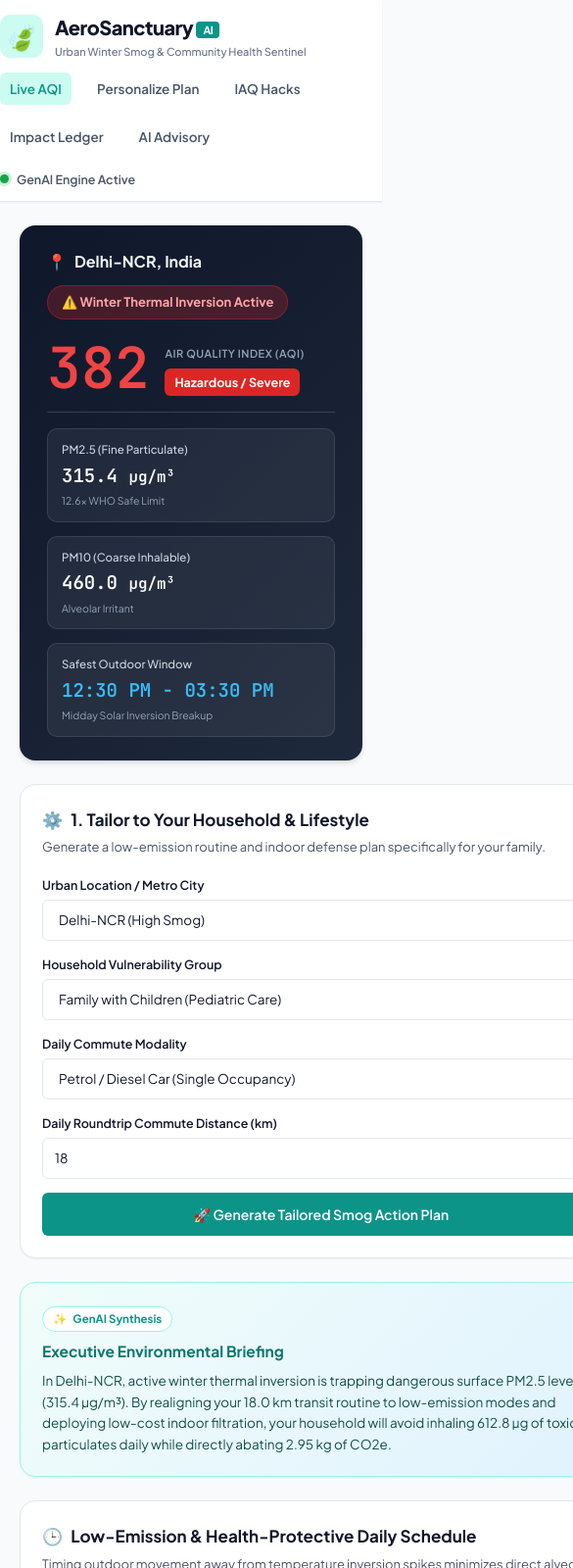
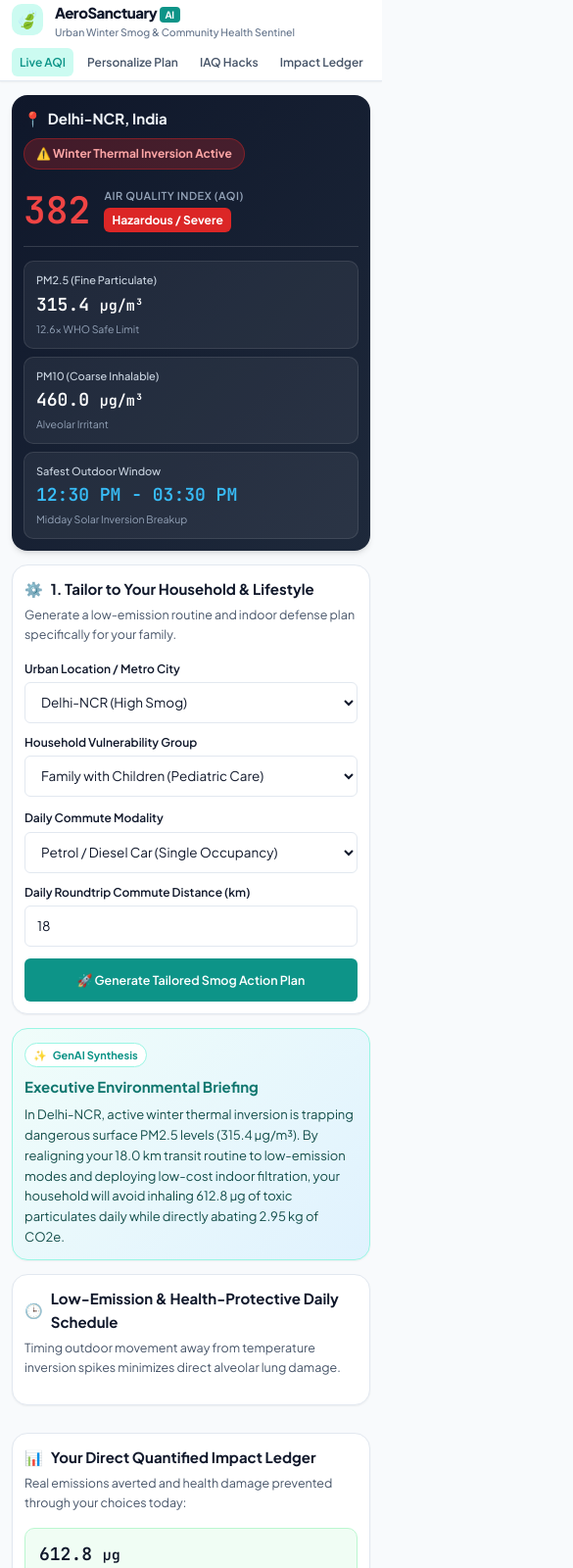
Before and after one commit to satanic47/aerosanctuary-ai, a plain HTML site: page index.html in a window 390 px wide. Shown: the top 1600 px of the page at 98% size, 585 px wide, since content can reach past the window. Drawn offline with Linux system fonts and the light colour scheme; no server answers.

Commit message:
fix(ui): enforce strict single-column mobile flex layout with zero horizontal overflow

```diff
--- a/css/style.css
+++ b/css/style.css
@@ -1,4 +1,4 @@
-/* AeroSanctuary AI - Clean, Accessible, Responsive (Mobile to 4K) Stylesheet */
+/* AeroSanctuary AI - Fully Responsive (Mobile 320px to 4K Ultrawide) & Accessible Stylesheet */
 :root {
   --primary: #0d9488;
   --primary-hover: #0f766e;
@@ -26,16 +26,20 @@
   --radius-lg: 16px;
 }
 
-/* Base & Accessibility */
-* {
+/* Universal Box Sizing & Overflow Protection */
+*, *::before, *::after {
   box-sizing: border-box;
   margin: 0;
   padding: 0;
+  max-width: 100%;
 }
 
 html {
   font-size: 16px;
   scroll-behavior: smooth;
+  width: 100%;
+  max-width: 100vw;
+  overflow-x: hidden;
 }
 
 body {
@@ -47,6 +51,9 @@ body {
   min-height: 100vh;
   display: flex;
   flex-direction: column;
+  width: 100%;
+  max-width: 100vw;
+  overflow-x: hidden;
 }
 
 /* Accessible Skip Link */
@@ -89,7 +96,7 @@ body {
   width: 100%;
   max-width: 1280px;
   margin: 0 auto;
-  padding: 0 20px;
+  padding: 0 16px;
 }
 
 /* Site Header */
@@ -100,6 +107,7 @@ body {
   top: 0;
   z-index: 100;
   box-shadow: var(--shadow-sm);
+  width: 100%;
 }
 .header-inner {
   display: flex;
@@ -109,34 +117,42 @@ body {
   padding: 10px 0;
   flex-wrap: wrap;
   gap: 12px;
+  width: 100%;
 }
 .brand {
   display: flex;
   align-items: center;
   gap: 12px;
+  min-width: 0;
+  max-width: 100%;
 }
 .brand-logo {
-  font-size: 26px;
+  font-size: 24px;
   background: var(--primary-light);
-  width: 44px;
-  height: 44px;
+  width: 40px;
+  height: 40px;
   display: flex;
   align-items: center;
   justify-content: center;
   border-radius: var(--radius-md);
   flex-shrink: 0;
 }
+.brand-text {
+  min-width: 0;
+  flex: 1;
+}
 .brand-title {
-  font-size: 20px;
+  font-size: 18px;
   font-weight: 800;
   color: var(--text-main);
   letter-spacing: -0.5px;
+  word-break: break-word;
 }
 .badge-ai {
   background: var(--primary);
   color: #ffffff;
-  font-size: 11px;
-  padding: 2px 7px;
+  font-size: 10px;
+  padding: 2px 6px;
   border-radius: 4px;
   font-weight: 700;
   vertical-align: middle;
@@ -146,20 +162,23 @@ body {
   font-size: 11px;
   color: var(--text-light);
   font-weight: 500;
+  line-height: 1.3;
+  word-break: break-word;
 }
 .nav-links {
   display: flex;
-  gap: 16px;
+  gap: 10px;
   flex-wrap: wrap;
 }
 .nav-link {
   text-decoration: none;
   color: var(--text-muted);
-  font-size: 13.5px;
+  font-size: 13px;
   font-weight: 600;
   padding: 6px 10px;
   border-radius: var(--radius-sm);
   transition: all 0.15s ease;
+  white-space: nowrap;
 }
 .nav-link:hover, .nav-link.active {
   color: var(--primary);
@@ -169,13 +188,14 @@ body {
   display: flex;
   align-items: center;
   gap: 8px;
-  font-size: 12.5px;
+  font-size: 12px;
   color: var(--text-muted);
   font-weight: 600;
+  white-space: nowrap;
 }
 .status-indicator {
-  width: 9px;
-  height: 9px;
+  width: 8px;
+  height: 8px;
   border-radius: 50%;
   flex-shrink: 0;
 }
@@ -186,36 +206,39 @@ body {
 
 /* Hero AQI Section */
 .hero-section {
-  margin: 24px 0;
+  margin: 18px 0;
+  width: 100%;
 }
 .hero-card {
   background: linear-gradient(135deg, #0f172a 0%, #1e293b 100%);
   color: #ffffff;
   border-radius: var(--radius-lg);
-  padding: 24px 28px;
+  padding: 20px;
   box-shadow: var(--shadow-md);
+  width: 100%;
 }
 .hero-header {
   display: flex;
   justify-content: space-between;
   align-items: center;
-  margin-bottom: 20px;
+  margin-bottom: 18px;
   flex-wrap: wrap;
-  gap: 12px;
+  gap: 10px;
 }
 .location-badge {
   display: flex;
   align-items: center;
-  gap: 8px;
-  font-size: 16px;
+  gap: 6px;
+  font-size: 15px;
   font-weight: 700;
   color: #f1f5f9;
 }
 .inversion-badge {
-  font-size: 13px;
-  padding: 6px 14px;
+  font-size: 12px;
+  padding: 5px 12px;
   border-radius: 30px;
   font-weight: 700;
+  display: inline-block;
 }
 .inversion-badge.active {
   background: rgba(220, 38, 38, 0.25);
@@ -224,25 +247,29 @@ body {
 }
 .aqi-metrics-grid {
   display: grid;
-  grid-template-columns: 260px 1fr;
-  gap: 24px;
+  grid-template-columns: 240px 1fr;
+  gap: 20px;
   align-items: center;
+  width: 100%;
 }
 .aqi-display {
   display: flex;
   align-items: center;
-  gap: 16px;
+  gap: 14px;
   border-right: 1px solid rgba(255, 255, 255, 0.15);
-  padding-right: 20px;
+  padding-right: 18px;
+  min-width: 0;
 }
 .aqi-number {
-  font-size: 58px;
+  font-size: 52px;
   font-weight: 800;
   font-family: var(--font-mono);
   color: #ef4444;
   line-height: 1;
+  flex-shrink: 0;
 }
 .aqi-label {
+  display: block;
   font-size: 11px;
   text-transform: uppercase;
   color: #94a3b8;
@@ -251,10 +278,10 @@ body {
 }
 .aqi-severity-tag {
   display: inline-block;
-  font-size: 12.5px;
+  font-size: 12px;
   font-weight: 700;
   margin-top: 4px;
-  padding: 4px 10px;
+  padding: 3px 8px;
   border-radius: 6px;
 }
 .aqi-severity-tag.severe {
@@ -264,24 +291,29 @@ body {
 .pollutants-list {
   display: grid;
   grid-template-columns: repeat(3, 1fr);
-  gap: 14px;
+  gap: 12px;
+  width: 100%;
 }
 .pollutant-item {
   background: rgba(255, 255, 255, 0.06);
   padding: 12px 14px;
   border-radius: var(--radius-md);
   border: 1px solid rgba(255, 255, 255, 0.1);
+  min-width: 0;
 }
 .pol-name {
   display: block;
-  font-size: 11.5px;
+  font-size: 11px;
   color: #cbd5e1;
   font-weight: 500;
   margin-bottom: 2px;
+  white-space: nowrap;
+  overflow: hidden;
+  text-overflow: ellipsis;
 }
 .pol-val {
   display: block;
-  font-size: 19px;
+  font-size: 18px;
   font-weight: 700;
   font-family: var(--font-mono);
   color: #ffffff;
@@ -294,65 +326,89 @@ body {
   font-size: 10.5px;
   color: #94a3b8;
   margin-top: 2px;
+  white-space: nowrap;
+  overflow: hidden;
+  text-overflow: ellipsis;
 }
 
 /* Two Column Workspace Layout */
 .workspace-grid {
   display: grid;
   grid-template-columns: 1fr 1fr;
-  gap: 24px;
-  margin-bottom: 48px;
+  gap: 20px;
+  margin-bottom: 40px;
+  width: 100%;
+}
+.workspace-column {
+  min-width: 0;
+  width: 100%;
 }
 .card {
   background: var(--bg-card);
   border: 1px solid var(--border);
   border-radius: var(--radius-lg);
-  padding: 22px;
+  padding: 20px;
   box-shadow: var(--shadow-sm);
-  margin-bottom: 24px;
+  margin-bottom: 20px;
+  width: 100%;
+  min-width: 0;
 }
 .card-title {
-  font-size: 17px;
+  font-size: 16.5px;
   font-weight: 700;
   color: var(--text-main);
   display: flex;
   align-items: center;
   gap: 8px;
   margin-bottom: 4px;
+  word-break: break-word;
 }
 .card-subtitle {
-  font-size: 13px;
+  font-size: 12.5px;
   color: var(--text-muted);
-  margin-bottom: 18px;
+  margin-bottom: 16px;
 }
 
 /* Forms & Controls */
 .form-row {
   display: grid;
   grid-template-columns: 1fr 1fr;
-  gap: 14px;
-  margin-bottom: 14px;
+  gap: 12px;
+  margin-bottom: 12px;
+  width: 100%;
 }
 .form-group {
   display: flex;
   flex-direction: column;
-  gap: 5px;
+  gap: 4px;
+  min-width: 0;
+  width: 100%;
 }
 label {
-  font-size: 12.5px;
+  font-size: 12px;
   font-weight: 600;
   color: var(--text-main);
 }
 .form-control {
   font-family: inherit;
   font-size: 13.5px;
-  padding: 10px 12px;
+  padding: 9px 12px;
   border: 1.5px solid var(--border);
   border-radius: var(--radius-sm);
   background: #ffffff;
   color: var(--text-main);
   min-height: 42px;
   transition: border-color 0.15s ease;
+  width: 100% !important;
+  max-width: 100% !important;
+  min-width: 0 !important;
+  box-sizing: border-box !important;
+}
+select.form-control {
+  text-overflow: ellipsis;
+  overflow: hidden;
+  white-space: nowrap;
+  max-width: 100% !important;
 }
 .form-control:focus {
   border-color: var(--border-focus);
@@ -363,7 +419,7 @@ label {
   font-family: inherit;
   font-size: 14px;
   font-weight: 600;
-  padding: 12px 20px;
+  padding: 12px 18px;
   min-height: 44px;
   border-radius: var(--radius-sm);
   border: none;
@@ -373,11 +429,14 @@ label {
   align-items: center;
   justify-content: center;
   gap: 8px;
+  width: 100%;
+  max-width: 100%;
+  white-space: normal;
+  word-break: break-word;
 }
 .btn-primary {
   background: var(--primary);
   color: #ffffff;
-  width: 100%;
 }
 .btn-primary:hover {
   background: var(--primary-hover);
@@ -385,6 +444,8 @@ label {
 .btn-secondary {
   background: var(--secondary);
   color: #ffffff;
+  width: auto;
+  flex-shrink: 0;
 }
 
 /* AI Synthesis Card */
@@ -396,23 +457,23 @@ label {
   display: inline-flex;
   align-items: center;
   gap: 6px;
-  font-size: 11.5px;
+  font-size: 11px;
   font-weight: 700;
   color: var(--primary);
   background: #ffffff;
-  padding: 3px 10px;
+  padding: 3px 8px;
   border-radius: 20px;
   border: 1px solid #99f6e4;
   margin-bottom: 8px;
 }
 .synthesis-title {
-  font-size: 15.5px;
+  font-size: 15px;
   font-weight: 700;
   color: #0f766e;
   margin-bottom: 6px;
 }
 .synthesis-body {
-  font-size: 13.5px;
+  font-size: 13px;
   color: #134e4a;
   line-height: 1.6;
 }
@@ -421,44 +482,48 @@ label {
 .routine-timeline {
   display: flex;
   flex-direction: column;
-  gap: 14px;
+  gap: 12px;
+  width: 100%;
 }
 .routine-card-item {
   border-left: 4px solid var(--primary);
   background: #f8fafc;
-  padding: 12px 16px;
+  padding: 12px 14px;
   border-radius: 0 var(--radius-md) var(--radius-md) 0;
   border-top: 1px solid var(--border);
   border-right: 1px solid var(--border);
   border-bottom: 1px solid var(--border);
+  width: 100%;
+  min-width: 0;
 }
 .routine-card-item .item-time {
-  font-size: 11.5px;
+  font-size: 11px;
   font-weight: 700;
   text-transform: uppercase;
   color: var(--primary);
 }
 .routine-card-item .item-act {
-  font-size: 14.5px;
+  font-size: 14px;
   font-weight: 700;
   margin: 3px 0;
+  word-break: break-word;
 }
 .routine-card-item .item-rec {
-  font-size: 13px;
+  font-size: 12.5px;
   color: #1e293b;
-  margin-bottom: 8px;
+  margin-bottom: 6px;
 }
 .routine-metrics {
   display: flex;
-  gap: 10px;
-  font-size: 11.5px;
+  gap: 8px;
+  font-size: 11px;
   font-weight: 600;
   flex-wrap: wrap;
 }
 .routine-badge-green {
   background: var(--success-light);
   color: var(--success);
-  padding: 2px 8px;
+  padding: 2px 7px;
   border-radius: 4px;
 }
 
@@ -466,13 +531,15 @@ label {
 .impact-metrics-grid {
   display: grid;
   grid-template-columns: 1fr 1fr;
-  gap: 12px;
-  margin-bottom: 14px;
+  gap: 10px;
+  margin-bottom: 12px;
+  width: 100%;
 }
 .impact-tile {
-  padding: 14px;
+  padding: 12px 14px;
   border-radius: var(--radius-md);
   border: 1px solid var(--border);
+  min-width: 0;
 }
 .impact-tile.green { background: #f0fdf4; border-color: #bbf7d0; }
 .impact-tile.blue { background: #f0f9ff; border-color: #bae6fd; }
@@ -480,41 +547,47 @@ label {
 .impact-tile.purple { background: #faf5ff; border-color: #e9d5ff; }
 .tile-number {
   display: block;
-  font-size: 22px;
+  font-size: 20px;
   font-weight: 800;
   font-family: var(--font-mono);
   color: var(--text-main);
 }
 .tile-title {
   display: block;
-  font-size: 12.5px;
+  font-size: 12px;
   font-weight: 700;
   color: var(--text-main);
+  white-space: nowrap;
+  overflow: hidden;
+  text-overflow: ellipsis;
 }
 .tile-note {
   display: block;
-  font-size: 10.5px;
+  font-size: 10px;
   color: var(--text-muted);
 }
 .community-scaling-box {
   background: #f1f5f9;
   border-left: 4px solid var(--secondary);
-  padding: 12px 14px;
+  padding: 10px 12px;
   border-radius: 0 var(--radius-sm) var(--radius-sm) 0;
-  font-size: 12.5px;
+  font-size: 12px;
+  width: 100%;
 }
 
 /* IAQ Hacks Accordion & Tabs */
 .hacks-tabs {
   display: flex;
-  gap: 8px;
-  margin-bottom: 14px;
+  gap: 6px;
+  margin-bottom: 12px;
   overflow-x: auto;
   padding-bottom: 4px;
+  width: 100%;
+  -webkit-overflow-scrolling: touch;
 }
 .hack-tab {
   font-family: inherit;
-  font-size: 12px;
+  font-size: 11.5px;
   font-weight: 600;
   background: #f1f5f9;
   border: 1px solid var(--border);
@@ -523,6 +596,7 @@ label {
   cursor: pointer;
   color: var(--text-muted);
   white-space: nowrap;
+  flex-shrink: 0;
 }
 .hack-tab.active {
   background: var(--primary);
@@ -534,36 +608,40 @@ label {
   border-radius: var(--radius-md);
   margin-bottom: 10px;
   overflow: hidden;
+  width: 100%;
 }
 .hack-header-btn {
   width: 100%;
   text-align: left;
   background: #f8fafc;
   border: none;
-  padding: 12px 16px;
-  font-size: 13.5px;
+  padding: 12px 14px;
+  font-size: 13px;
   font-weight: 700;
   cursor: pointer;
   display: flex;
   justify-content: space-between;
   align-items: center;
+  gap: 8px;
 }
 .hack-body {
-  padding: 14px 16px;
+  padding: 12px 14px;
   background: #ffffff;
   border-top: 1px solid var(--border);
-  font-size: 12.5px;
+  font-size: 12px;
+  word-break: break-word;
 }
-.hack-body ul {
+.hack-body ul, .hack-body ol {
   padding-left: 18px;
   margin: 6px 0;
 }
 .hack-cost-badge {
   background: #e2e8f0;
-  padding: 2px 7px;
+  padding: 2px 6px;
   border-radius: 4px;
-  font-size: 10.5px;
+  font-size: 10px;
   font-weight: 700;
+  white-space: nowrap;
 }
 
 /* Chat Thread */
@@ -578,13 +656,15 @@ label {
   flex-direction: column;
   gap: 10px;
   margin-bottom: 12px;
+  width: 100%;
 }
 .chat-msg {
-  padding: 10px 12px;
+  padding: 9px 12px;
   border-radius: var(--radius-md);
-  max-width: 92%;
-  font-size: 12.5px;
+  max-width: 95%;
+  font-size: 12px;
   line-height: 1.5;
+  word-break: break-word;
 }
 .chat-msg.assistant {
   background: #ffffff;
@@ -597,7 +677,7 @@ label {
   align-self: flex-end;
 }
 .chat-msg .sender-name {
-  font-size: 10.5px;
+  font-size: 10px;
   font-weight: 700;
   color: var(--primary);
   display: block;
@@ -606,30 +686,34 @@ label {
 .chat-input-bar {
   display: flex;
   gap: 8px;
+  width: 100%;
 }
 .chat-input-bar input {
   flex: 1;
+  min-width: 0;
 }
 
 /* Footer */
 .site-footer {
   background: #ffffff;
   border-top: 1px solid var(--border);
-  padding: 20px 0;
+  padding: 18px 0;
   margin-top: auto;
-  font-size: 12.5px;
+  font-size: 12px;
   color: var(--text-light);
+  width: 100%;
 }
 .footer-inner {
   display: flex;
   justify-content: space-between;
   align-items: center;
   flex-wrap: wrap;
-  gap: 14px;
+  gap: 12px;
+  width: 100%;
 }
 .footer-links {
   display: flex;
-  gap: 14px;
+  gap: 12px;
 }
 .footer-links a {
   color: var(--primary);
@@ -644,48 +728,216 @@ label {
 /* Tablets & Small Laptops (max-width: 1024px) */
 @media (max-width: 1024px) {
   .workspace-grid {
-    grid-template-columns: 1fr;
-    gap: 18px;
+    display: flex !important;
+    flex-direction: column !important;
+    gap: 16px;
+    width: 100% !important;
+    max-width: 100% !important;
+  }
+  .workspace-column {
+    width: 100% !important;
+    max-width: 100% !important;
+    min-width: 0 !important;
   }
   .aqi-metrics-grid {
-    grid-template-columns: 220px 1fr;
+    grid-template-columns: 200px 1fr;
+    gap: 16px;
   }
 }
 
 /* Mobile Screens (max-width: 768px) */
 @media (max-width: 768px) {
+  html, body {
+    width: 100% !important;
+    max-width: 100vw !important;
+    overflow-x: hidden !important;
+  }
+  .container {
+    padding: 0 12px !important;
+    width: 100% !important;
+    max-width: 100% !important;
+    box-sizing: border-box !important;
+  }
+  .site-header {
+    width: 100% !important;
+    max-width: 100vw !important;
+  }
   .header-inner {
     flex-direction: column;
-    align-items: flex-start;
-    padding: 12px 0;
+    align-items: stretch;
+    padding: 10px 0;
+    gap: 10px;
+    width: 100% !important;
+  }
+  .brand {
+    justify-content: flex-start;
+    width: 100%;
+  }
+  .brand-title {
+    font-size: 17px;
+  }
+  .brand-tagline {
+    font-size: 10.5px;
+    white-space: normal;
   }
   .nav-links {
     width: 100%;
+    max-width: 100%;
+    flex-wrap: nowrap;
     overflow-x: auto;
+    -webkit-overflow-scrolling: touch;
     padding-bottom: 4px;
+    gap: 6px;
+  }
+  .nav-link {
+    font-size: 12px;
+    padding: 5px 8px;
+    flex-shrink: 0;
+  }
+  .header-status {
+    display: none; /* Hide status text on small mobile headers to save space */
+  }
+  .hero-section {
+    width: 100% !important;
+    max-width: 100% !important;
+    margin: 14px 0;
+  }
+  .hero-card {
+    padding: 16px;
+    width: 100% !important;
+    max-width: 100% !important;
+    box-sizing: border-box !important;
+  }
+  .hero-header {
+    flex-direction: column;
+    align-items: flex-start;
+    gap: 8px;
+    width: 100%;
   }
   .aqi-metrics-grid {
-    grid-template-columns: 1fr;
-    gap: 16px;
+    display: flex !important;
+    flex-direction: column !important;
+    gap: 14px;
+    width: 100% !important;
+    max-width: 100% !important;
   }
   .aqi-display {
     border-right: none;
     border-bottom: 1px solid rgba(255, 255, 255, 0.15);
     padding-right: 0;
-    padding-bottom: 16px;
+    padding-bottom: 14px;
+    width: 100% !important;
   }
   .pollutants-list {
-    grid-template-columns: 1fr;
+    display: flex !important;
+    flex-direction: column !important;
+    gap: 8px;
+    width: 100% !important;
+    max-width: 100% !important;
+  }
+  .pollutant-item {
+    width: 100% !important;
+    max-width: 100% !important;
+    box-sizing: border-box !important;
+  }
+  .workspace-grid {
+    display: flex !important;
+    flex-direction: column !important;
+    gap: 14px;
+    width: 100% !important;
+    max-width: 100% !important;
+  }
+  .workspace-column {
+    width: 100% !important;
+    max-width: 100% !important;
+    min-width: 0 !important;
+  }
+  .card {
+    width: 100% !important;
+    max-width: 100% !important;
+    box-sizing: border-box !important;
+    padding: 16px;
+    margin-bottom: 14px;
   }
   .form-row {
-    grid-template-columns: 1fr;
+    display: flex !important;
+    flex-direction: column !important;
+    gap: 10px;
+    width: 100% !important;
+    max-width: 100% !important;
+  }
+  .form-group {
+    width: 100% !important;
+    max-width: 100% !important;
+    min-width: 0 !important;
   }
   .impact-metrics-grid {
-    grid-template-columns: 1fr;
+    display: flex !important;
+    flex-direction: column !important;
+    gap: 8px;
+    width: 100% !important;
+    max-width: 100% !important;
+  }
+  .impact-tile {
+    width: 100% !important;
+    max-width: 100% !important;
+    box-sizing: border-box !important;
+  }
+  .hacks-tabs {
+    width: 100% !important;
+    max-width: 100% !important;
+  }
+  .hack-accordion-item {
+    width: 100% !important;
+    max-width: 100% !important;
+  }
+  .chat-thread {
+    width: 100% !important;
+    max-width: 100% !important;
+  }
+  .chat-input-bar {
+    width: 100% !important;
+    max-width: 100% !important;
   }
   .footer-inner {
     flex-direction: column;
     align-items: flex-start;
+    gap: 10px;
+    width: 100% !important;
+  }
+}
+
+/* Tiny Mobile Phones (max-width: 400px - e.g. iPhone SE 375px & Galaxy Fold 320px) */
+@media (max-width: 400px) {
+  .brand-title {
+    font-size: 15px;
+  }
+  .brand-logo {
+    width: 32px;
+    height: 32px;
+    font-size: 18px;
+  }
+  .aqi-number {
+    font-size: 38px;
+  }
+  .card {
+    padding: 12px;
+  }
+  .card-title {
+    font-size: 15px;
+  }
+  .btn {
+    font-size: 12.5px;
+    padding: 10px 12px;
+  }
+  .tile-number {
+    font-size: 18px;
+  }
+  .hero-card {
+    padding: 12px;
+  }
+  .pollutant-item {
+    padding: 10px 12px;
   }
 }
 
@@ -696,7 +948,7 @@ label {
   }
   .workspace-grid {
     grid-template-columns: 1.1fr 0.9fr;
-    gap: 32px;
+    gap: 28px;
   }
 }
 
--- a/index.html
+++ b/index.html
@@ -2,11 +2,11 @@
 <html lang="en">
 <head>
   <meta charset="UTF-8">
-  <meta name="viewport" content="width=device-width, initial-scale=1.0">
+  <meta name="viewport" content="width=device-width, initial-scale=1.0, maximum-scale=5.0">
   <meta name="description" content="AeroSanctuary AI - GenAI-powered urban air quality, winter smog mitigation, and community health assistant.">
   <meta name="theme-color" content="#0d9488">
   <title>AeroSanctuary AI | Urban Air Quality & Winter Smog Assistant</title>
-  <link rel="stylesheet" href="/css/style.css">
+  <link rel="stylesheet" href="/css/style.css?v=2.1">
   <link rel="preconnect" href="https://fonts.googleapis.com">
   <link rel="preconnect" href="https://fonts.gstatic.com" crossorigin>
   <link href="https://fonts.googleapis.com/css2?family=Plus+Jakarta+Sans:wght@400;500;600;700;800&family=JetBrains+Mono:wght@400;600&display=swap" rel="stylesheet">
```
